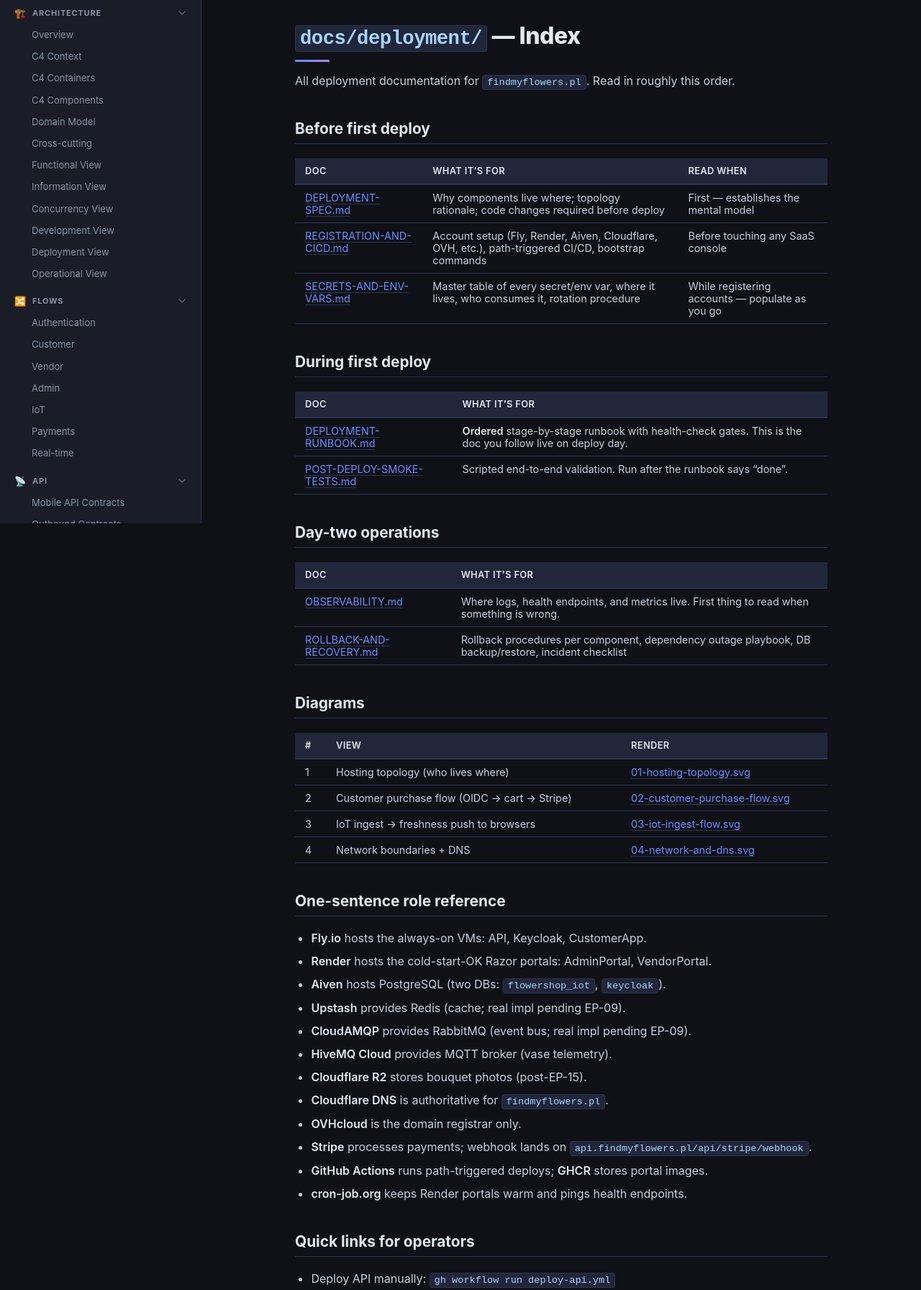
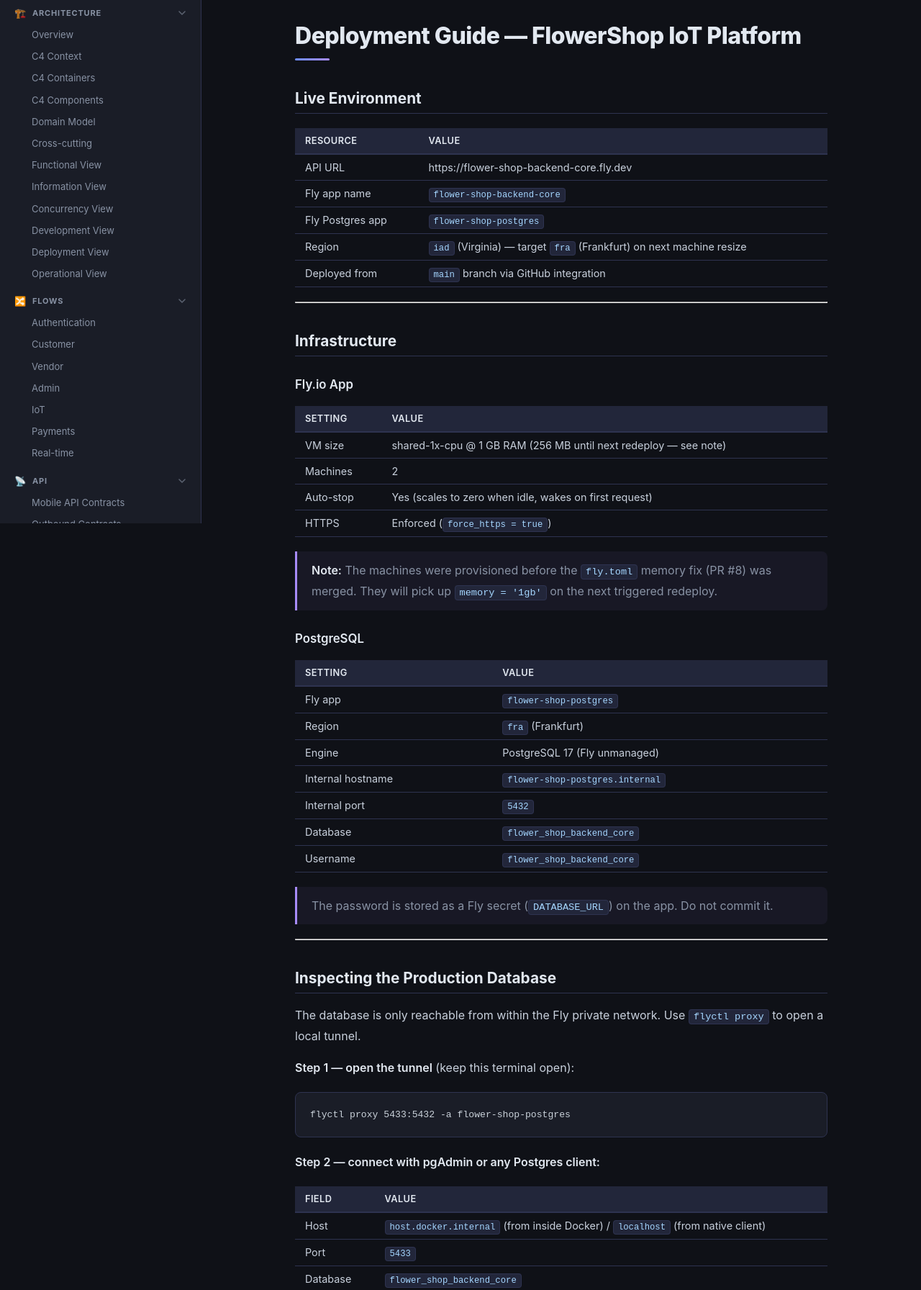
Before and after one commit to FlowerShop-IoT-Platform/flowershop-iot-platform-docs, a plain HTML site: page DEPLOYMENT/index.html in a window 1280 px wide. Shown: the part 73-1865 px from the top of the page at 72% size. Drawn offline with Linux system fonts and the light colour scheme; a script that the page names is missing.

Commit message:
deploy: FlowerShop-IoT-Platform/flower-shop-backend-core@1bc10da2c708910f8de0eaca0e7264825d58f67f

```diff
--- a/deployment/index.html
+++ b/DEPLOYMENT/index.html
@@ -3,7 +3,7 @@
 <head>
   <meta charset="utf-8">
   <meta name="viewport" content="width=device-width, initial-scale=1">
-  <title>docs/deployment/ — Index — FlowerShop IoT Platform</title>
+  <title>Deployment Guide — FlowerShop IoT Platform — FlowerShop IoT Platform</title>
   <style>
     :root {
       --bg: #0f1117;
@@ -680,141 +680,284 @@
   <!-- MAIN -->
   <main class="main">
     <div class="content">
-      <h1 id="docsdeployment--index"><code class="language-plaintext highlighter-rouge">docs/deployment/</code> — Index</h1>
+      <h1 id="deployment-guide--flowershop-iot-platform">Deployment Guide — FlowerShop IoT Platform</h1>
 
-<p>All deployment documentation for <code class="language-plaintext highlighter-rouge">findmyflowers.pl</code>. Read in roughly this order.</p>
-
-<h2 id="before-first-deploy">Before first deploy</h2>
+<h2 id="live-environment">Live Environment</h2>
 
 <table>
   <thead>
     <tr>
-      <th>Doc</th>
-      <th>What it’s for</th>
-      <th>Read when</th>
+      <th>Resource</th>
+      <th>Value</th>
     </tr>
   </thead>
   <tbody>
     <tr>
-      <td><a href="/flowershop-iot-platform-docs/deployment/DEPLOYMENT-SPEC/">DEPLOYMENT-SPEC.md</a></td>
-      <td>Why components live where; topology rationale; code changes required before deploy</td>
-      <td>First — establishes the mental model</td>
+      <td>API URL</td>
+      <td>https://flower-shop-backend-core.fly.dev</td>
     </tr>
     <tr>
-      <td><a href="/flowershop-iot-platform-docs/deployment/REGISTRATION-AND-CICD/">REGISTRATION-AND-CICD.md</a></td>
-      <td>Account setup (Fly, Render, Aiven, Cloudflare, OVH, etc.), path-triggered CI/CD, bootstrap commands</td>
-      <td>Before touching any SaaS console</td>
+      <td>Fly app name</td>
+      <td><code class="language-plaintext highlighter-rouge">flower-shop-backend-core</code></td>
     </tr>
     <tr>
-      <td><a href="/flowershop-iot-platform-docs/deployment/SECRETS-AND-ENV-VARS/">SECRETS-AND-ENV-VARS.md</a></td>
-      <td>Master table of every secret/env var, where it lives, who consumes it, rotation procedure</td>
-      <td>While registering accounts — populate as you go</td>
+      <td>Fly Postgres app</td>
+      <td><code class="language-plaintext highlighter-rouge">flower-shop-postgres</code></td>
+    </tr>
+    <tr>
+      <td>Region</td>
+      <td><code class="language-plaintext highlighter-rouge">iad</code> (Virginia) — target <code class="language-plaintext highlighter-rouge">fra</code> (Frankfurt) on next machine resize</td>
+    </tr>
+    <tr>
+      <td>Deployed from</td>
+      <td><code class="language-plaintext highlighter-rouge">main</code> branch via GitHub integration</td>
     </tr>
   </tbody>
 </table>
 
-<h2 id="during-first-deploy">During first deploy</h2>
+<hr />
+
+<h2 id="infrastructure">Infrastructure</h2>
+
+<h3 id="flyio-app">Fly.io App</h3>
 
 <table>
   <thead>
     <tr>
-      <th>Doc</th>
-      <th>What it’s for</th>
+      <th>Setting</th>
+      <th>Value</th>
     </tr>
   </thead>
   <tbody>
     <tr>
-      <td><a href="/flowershop-iot-platform-docs/deployment/DEPLOYMENT-RUNBOOK/">DEPLOYMENT-RUNBOOK.md</a></td>
-      <td><strong>Ordered</strong> stage-by-stage runbook with health-check gates. This is the doc you follow live on deploy day.</td>
+      <td>VM size</td>
+      <td>shared-1x-cpu @ 1 GB RAM (256 MB until next redeploy — see note)</td>
     </tr>
     <tr>
-      <td><a href="/flowershop-iot-platform-docs/deployment/POST-DEPLOY-SMOKE-TESTS/">POST-DEPLOY-SMOKE-TESTS.md</a></td>
-      <td>Scripted end-to-end validation. Run after the runbook says “done”.</td>
+      <td>Machines</td>
+      <td>2</td>
+    </tr>
+    <tr>
+      <td>Auto-stop</td>
+      <td>Yes (scales to zero when idle, wakes on first request)</td>
+    </tr>
+    <tr>
+      <td>HTTPS</td>
+      <td>Enforced (<code class="language-plaintext highlighter-rouge">force_https = true</code>)</td>
     </tr>
   </tbody>
 </table>
 
-<h2 id="day-two-operations">Day-two operations</h2>
+<blockquote>
+  <p><strong>Note:</strong> The machines were provisioned before the <code class="language-plaintext highlighter-rouge">fly.toml</code> memory fix (PR #8) was merged. They will pick up <code class="language-plaintext highlighter-rouge">memory = '1gb'</code> on the next triggered redeploy.</p>
+</blockquote>
+
+<h3 id="postgresql">PostgreSQL</h3>
 
 <table>
   <thead>
     <tr>
-      <th>Doc</th>
-      <th>What it’s for</th>
+      <th>Setting</th>
+      <th>Value</th>
     </tr>
   </thead>
   <tbody>
     <tr>
-      <td><a href="/flowershop-iot-platform-docs/deployment/OBSERVABILITY/">OBSERVABILITY.md</a></td>
-      <td>Where logs, health endpoints, and metrics live. First thing to read when something is wrong.</td>
+      <td>Fly app</td>
+      <td><code class="language-plaintext highlighter-rouge">flower-shop-postgres</code></td>
     </tr>
     <tr>
-      <td><a href="/flowershop-iot-platform-docs/deployment/ROLLBACK-AND-RECOVERY/">ROLLBACK-AND-RECOVERY.md</a></td>
-      <td>Rollback procedures per component, dependency outage playbook, DB backup/restore, incident checklist</td>
+      <td>Region</td>
+      <td><code class="language-plaintext highlighter-rouge">fra</code> (Frankfurt)</td>
+    </tr>
+    <tr>
+      <td>Engine</td>
+      <td>PostgreSQL 17 (Fly unmanaged)</td>
+    </tr>
+    <tr>
+      <td>Internal hostname</td>
+      <td><code class="language-plaintext highlighter-rouge">flower-shop-postgres.internal</code></td>
+    </tr>
+    <tr>
+      <td>Internal port</td>
+      <td><code class="language-plaintext highlighter-rouge">5432</code></td>
+    </tr>
+    <tr>
+      <td>Database</td>
+      <td><code class="language-plaintext highlighter-rouge">flower_shop_backend_core</code></td>
+    </tr>
+    <tr>
+      <td>Username</td>
+      <td><code class="language-plaintext highlighter-rouge">flower_shop_backend_core</code></td>
     </tr>
   </tbody>
 </table>
 
-<h2 id="diagrams">Diagrams</h2>
+<blockquote>
+  <p>The password is stored as a Fly secret (<code class="language-plaintext highlighter-rouge">DATABASE_URL</code>) on the app. Do not commit it.</p>
+</blockquote>
+
+<hr />
+
+<h2 id="inspecting-the-production-database">Inspecting the Production Database</h2>
+
+<p>The database is only reachable from within the Fly private network. Use <code class="language-plaintext highlighter-rouge">flyctl proxy</code> to open a local tunnel.</p>
+
+<p><strong>Step 1 — open the tunnel</strong> (keep this terminal open):</p>
+<div class="language-powershell highlighter-rouge"><div class="highlight"><pre class="highlight"><code><span class="n">flyctl</span><span class="w"> </span><span class="nx">proxy</span><span class="w"> </span><span class="nx">5433:5432</span><span class="w"> </span><span class="nt">-a</span><span class="w"> </span><span class="nx">flower-shop-postgres</span><span class="w">
+</span></code></pre></div></div>
+
+<p><strong>Step 2 — connect with pgAdmin or any Postgres client:</strong></p>
 
 <table>
   <thead>
     <tr>
-      <th>#</th>
-      <th>View</th>
-      <th>Render</th>
+      <th>Field</th>
+      <th>Value</th>
     </tr>
   </thead>
   <tbody>
     <tr>
-      <td>1</td>
-      <td>Hosting topology (who lives where)</td>
-      <td><a href="/flowershop-iot-platform-docs/deployment/01-hosting-topology.svg">01-hosting-topology.svg</a></td>
+      <td>Host</td>
+      <td><code class="language-plaintext highlighter-rouge">host.docker.internal</code> (from inside Docker) / <code class="language-plaintext highlighter-rouge">localhost</code> (from native client)</td>
     </tr>
     <tr>
-      <td>2</td>
-      <td>Customer purchase flow (OIDC → cart → Stripe)</td>
-      <td><a href="/flowershop-iot-platform-docs/deployment/02-customer-purchase-flow.svg">02-customer-purchase-flow.svg</a></td>
+      <td>Port</td>
+      <td><code class="language-plaintext highlighter-rouge">5433</code></td>
     </tr>
     <tr>
-      <td>3</td>
-      <td>IoT ingest → freshness push to browsers</td>
-      <td><a href="/flowershop-iot-platform-docs/deployment/03-iot-ingest-flow.svg">03-iot-ingest-flow.svg</a></td>
+      <td>Database</td>
+      <td><code class="language-plaintext highlighter-rouge">flower_shop_backend_core</code></td>
     </tr>
     <tr>
-      <td>4</td>
-      <td>Network boundaries + DNS</td>
-      <td><a href="/flowershop-iot-platform-docs/deployment/04-network-and-dns.svg">04-network-and-dns.svg</a></td>
+      <td>Username</td>
+      <td><code class="language-plaintext highlighter-rouge">flower_shop_backend_core</code></td>
+    </tr>
+    <tr>
+      <td>Password</td>
+      <td>see Fly secret <code class="language-plaintext highlighter-rouge">DATABASE_URL</code> or ask a team member</td>
     </tr>
   </tbody>
 </table>
 
-<h2 id="one-sentence-role-reference">One-sentence role reference</h2>
+<p><strong>pgAdmin</strong> (local dev, via Docker):</p>
+<div class="language-powershell highlighter-rouge"><div class="highlight"><pre class="highlight"><code><span class="n">docker-compose</span><span class="w"> </span><span class="nt">-f</span><span class="w"> </span><span class="nx">docker/docker-compose.dev.yml</span><span class="w"> </span><span class="nt">--profile</span><span class="w"> </span><span class="nx">tools</span><span class="w"> </span><span class="nx">up</span><span class="w"> </span><span class="nx">pgadmin-dev</span><span class="w"> </span><span class="nt">-d</span><span class="w">
+</span><span class="c"># then open http://localhost:5050  (admin@flowershop.dev / admin123)</span><span class="w">
+</span></code></pre></div></div>
 
-<ul>
-  <li><strong>Fly.io</strong> hosts the always-on VMs: API, Keycloak, CustomerApp.</li>
-  <li><strong>Render</strong> hosts the cold-start-OK Razor portals: AdminPortal, VendorPortal.</li>
-  <li><strong>Aiven</strong> hosts PostgreSQL (two DBs: <code class="language-plaintext highlighter-rouge">flowershop_iot</code>, <code class="language-plaintext highlighter-rouge">keycloak</code>).</li>
-  <li><strong>Upstash</strong> provides Redis (cache; real impl pending EP-09).</li>
-  <li><strong>CloudAMQP</strong> provides RabbitMQ (event bus; real impl pending EP-09).</li>
-  <li><strong>HiveMQ Cloud</strong> provides MQTT broker (vase telemetry).</li>
-  <li><strong>Cloudflare R2</strong> stores bouquet photos (post-EP-15).</li>
-  <li><strong>Cloudflare DNS</strong> is authoritative for <code class="language-plaintext highlighter-rouge">findmyflowers.pl</code>.</li>
-  <li><strong>OVHcloud</strong> is the domain registrar only.</li>
-  <li><strong>Stripe</strong> processes payments; webhook lands on <code class="language-plaintext highlighter-rouge">api.findmyflowers.pl/api/stripe/webhook</code>.</li>
-  <li><strong>GitHub Actions</strong> runs path-triggered deploys; <strong>GHCR</strong> stores portal images.</li>
-  <li><strong>cron-job.org</strong> keeps Render portals warm and pings health endpoints.</li>
-</ul>
+<hr />
 
-<h2 id="quick-links-for-operators">Quick links for operators</h2>
+<h2 id="secrets">Secrets</h2>
 
-<ul>
-  <li>Deploy API manually: <code class="language-plaintext highlighter-rouge">gh workflow run deploy-api.yml</code></li>
-  <li>Deploy portal manually: <code class="language-plaintext highlighter-rouge">gh workflow run deploy-admin-portal.yml</code> / <code class="language-plaintext highlighter-rouge">deploy-vendor-portal.yml</code></li>
-  <li>Tail API logs: <code class="language-plaintext highlighter-rouge">fly logs --app flowershop-api</code></li>
-  <li>Rollback API: <code class="language-plaintext highlighter-rouge">fly releases rollback --app flowershop-api</code></li>
-  <li>Smoke test all: <code class="language-plaintext highlighter-rouge">./scripts/smoke.sh</code> (see <a href="/flowershop-iot-platform-docs/deployment/POST-DEPLOY-SMOKE-TESTS/">POST-DEPLOY-SMOKE-TESTS.md</a>)</li>
-</ul>
+<p>Managed via <code class="language-plaintext highlighter-rouge">flyctl secrets</code> — never committed to the repo.</p>
+
+<table>
+  <thead>
+    <tr>
+      <th>Secret</th>
+      <th>Purpose</th>
+    </tr>
+  </thead>
+  <tbody>
+    <tr>
+      <td><code class="language-plaintext highlighter-rouge">DATABASE_URL</code></td>
+      <td>Full Postgres connection URL (set automatically by <code class="language-plaintext highlighter-rouge">postgres attach</code>)</td>
+    </tr>
+    <tr>
+      <td><code class="language-plaintext highlighter-rouge">ConnectionStrings__DefaultConnection</code></td>
+      <td>Npgsql connection string for EF Core</td>
+    </tr>
+    <tr>
+      <td><code class="language-plaintext highlighter-rouge">ConnectionStrings__ReadConnection</code></td>
+      <td>Read replica (same as primary for now)</td>
+    </tr>
+    <tr>
+      <td><code class="language-plaintext highlighter-rouge">JWT__SecretKey</code></td>
+      <td>JWT signing key — randomly generated 64-char hex string</td>
+    </tr>
+    <tr>
+      <td><code class="language-plaintext highlighter-rouge">Authentication__UseKeycloak</code></td>
+      <td><code class="language-plaintext highlighter-rouge">false</code> — Keycloak stubbed out, dev-token auth active</td>
+    </tr>
+  </tbody>
+</table>
+
+<p>To view which secrets are set (values are never shown):</p>
+<div class="language-powershell highlighter-rouge"><div class="highlight"><pre class="highlight"><code><span class="n">flyctl</span><span class="w"> </span><span class="nx">secrets</span><span class="w"> </span><span class="nx">list</span><span class="w"> </span><span class="nt">--app</span><span class="w"> </span><span class="nx">flower-shop-backend-core</span><span class="w">
+</span></code></pre></div></div>
+
+<p>To update a secret (triggers automatic redeploy):</p>
+<div class="language-powershell highlighter-rouge"><div class="highlight"><pre class="highlight"><code><span class="n">flyctl</span><span class="w"> </span><span class="nx">secrets</span><span class="w"> </span><span class="nx">set</span><span class="w"> </span><span class="nx">KEY</span><span class="o">=</span><span class="s2">"value"</span><span class="w"> </span><span class="nt">--app</span><span class="w"> </span><span class="n">flower-shop-backend-core</span><span class="w">
+</span></code></pre></div></div>
+
+<hr />
+
+<h2 id="deploying">Deploying</h2>
+
+<p>Deployments are triggered automatically on every push to <code class="language-plaintext highlighter-rouge">main</code> via the GitHub integration.</p>
+
+<p>To deploy manually:</p>
+<div class="language-powershell highlighter-rouge"><div class="highlight"><pre class="highlight"><code><span class="n">flyctl</span><span class="w"> </span><span class="nx">deploy</span><span class="w"> </span><span class="nt">--app</span><span class="w"> </span><span class="nx">flower-shop-backend-core</span><span class="w">
+</span></code></pre></div></div>
+
+<p>To check deployment status:</p>
+<div class="language-powershell highlighter-rouge"><div class="highlight"><pre class="highlight"><code><span class="n">flyctl</span><span class="w"> </span><span class="nx">status</span><span class="w"> </span><span class="nt">--app</span><span class="w"> </span><span class="nx">flower-shop-backend-core</span><span class="w">
+</span></code></pre></div></div>
+
+<p>To tail live logs:</p>
+<div class="language-powershell highlighter-rouge"><div class="highlight"><pre class="highlight"><code><span class="n">flyctl</span><span class="w"> </span><span class="nx">logs</span><span class="w"> </span><span class="nt">--app</span><span class="w"> </span><span class="nx">flower-shop-backend-core</span><span class="w">
+</span></code></pre></div></div>
+
+<hr />
+
+<h2 id="services-not-yet-deployed">Services Not Yet Deployed</h2>
+
+<table>
+  <thead>
+    <tr>
+      <th>Service</th>
+      <th>Status</th>
+      <th>Notes</th>
+    </tr>
+  </thead>
+  <tbody>
+    <tr>
+      <td>MQTT broker</td>
+      <td>Not deployed</td>
+      <td>App retries in background, non-fatal</td>
+    </tr>
+    <tr>
+      <td>Redis</td>
+      <td>Not deployed</td>
+      <td>Falls back to in-memory cache</td>
+    </tr>
+    <tr>
+      <td>RabbitMQ</td>
+      <td>Not deployed</td>
+      <td>Using <code class="language-plaintext highlighter-rouge">InMemoryEventBus</code></td>
+    </tr>
+    <tr>
+      <td>Keycloak</td>
+      <td>Not deployed</td>
+      <td><code class="language-plaintext highlighter-rouge">Authentication__UseKeycloak=false</code> — dev-token auth active</td>
+    </tr>
+    <tr>
+      <td>Admin Portal</td>
+      <td>Not deployed</td>
+      <td>Separate app needed (EP-11)</td>
+    </tr>
+    <tr>
+      <td>Vendor Portal</td>
+      <td>Not deployed</td>
+      <td>Separate app needed (EP-12)</td>
+    </tr>
+    <tr>
+      <td>Customer App</td>
+      <td>Not deployed</td>
+      <td>Separate app needed (EP-13)</td>
+    </tr>
+  </tbody>
+</table>
 
     </div>
   </main>
```
Also changed, not shown: 1 other file.
